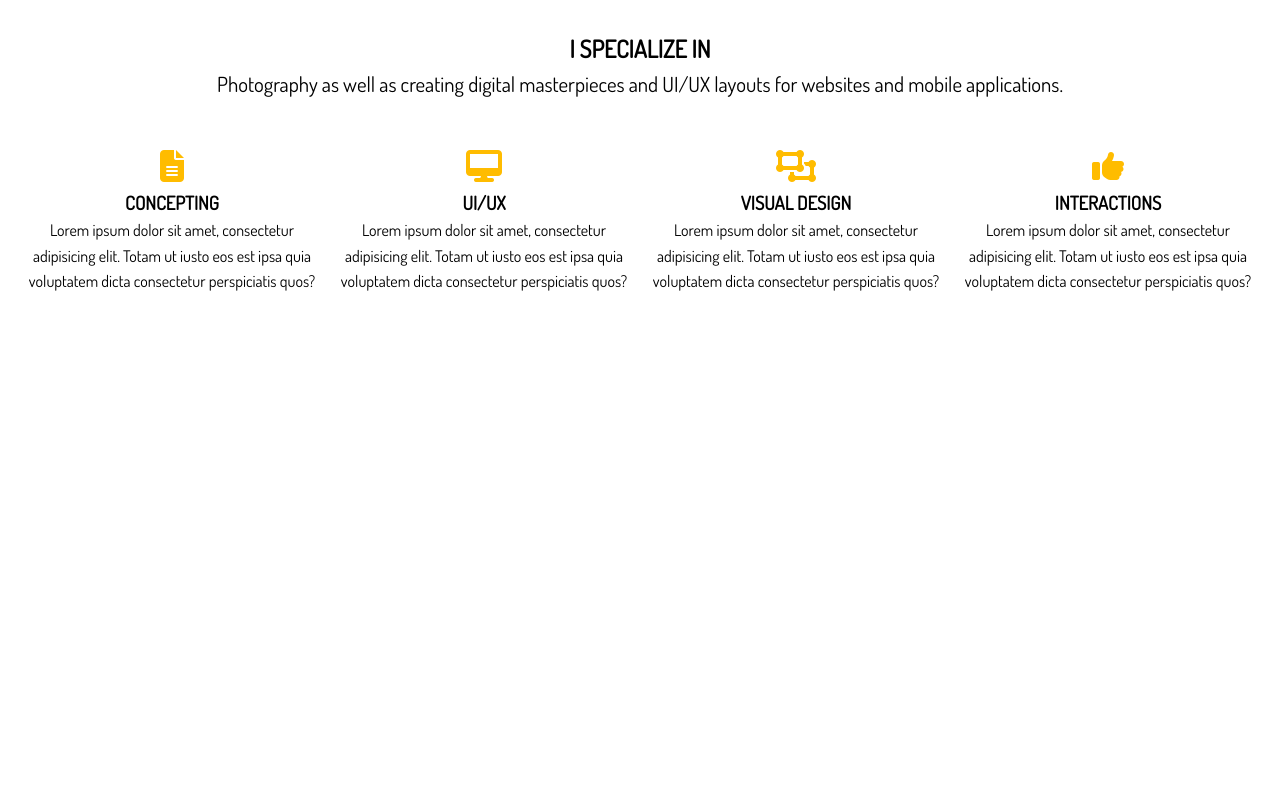
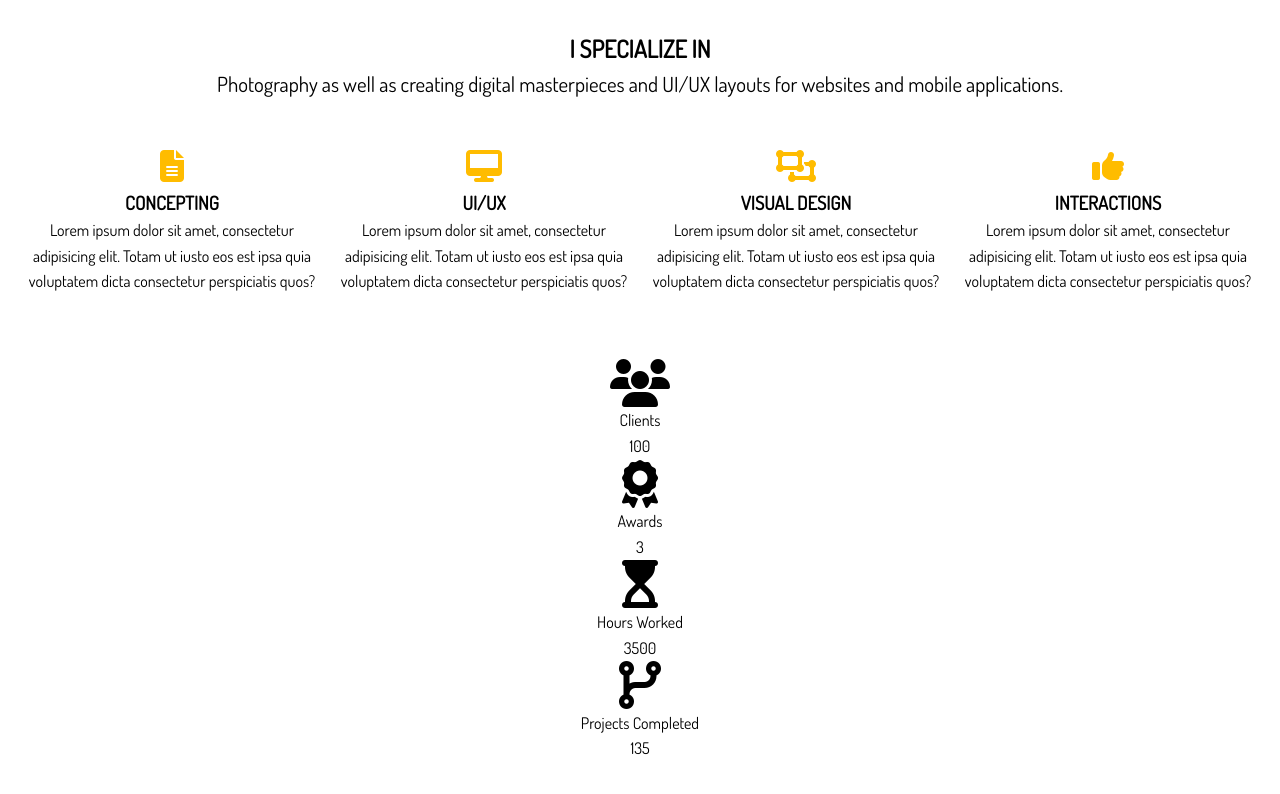
Before and after one commit to MarcLignarius/SASS.Portfolio, a website: page dist/index.html in a window 1280 px wide. Shown: the part 802-1596 px from the top of the page. Before the commit the page ends 1129 px from the top, so only its background shows below. Drawn offline with Linux system fonts and the light colour scheme.

Commit message:
add markup for #home-b

```diff
--- a/dist/index.html
+++ b/dist/index.html
@@ -92,6 +92,38 @@
         </div>
       </div>
     </section>
+    <section id="home-b" class="text-center py-2">
+      <div class="stats">
+        <div>
+          <ul>
+            <li><i class="fas fa-users fa-3x"></i></li>
+            <li class="stats-title">Clients</li>
+            <li class="stats-number">100</li>
+          </ul>
+        </div>
+        <div>
+          <ul>
+            <li><i class="fas fa-award fa-3x"></i></li>
+            <li class="stats-title">Awards</li>
+            <li class="stats-number">3</li>
+          </ul>
+        </div>
+        <div>
+          <ul>
+            <li><i class="fas fa-hourglass-start fa-3x"></i></li>
+            <li class="stats-title">Hours Worked</li>
+            <li class="stats-number">3500</li>
+          </ul>
+        </div>
+        <div>
+          <ul>
+            <li><i class="fas fa-code-branch fa-3x"></i></li>
+            <li class="stats-title">Projects Completed</li>
+            <li class="stats-number">135</li>
+          </ul>
+        </div>
+      </div>
+    </section>
     <script src="js/typewriter.js"></script>
   </body>
 </html>
```
